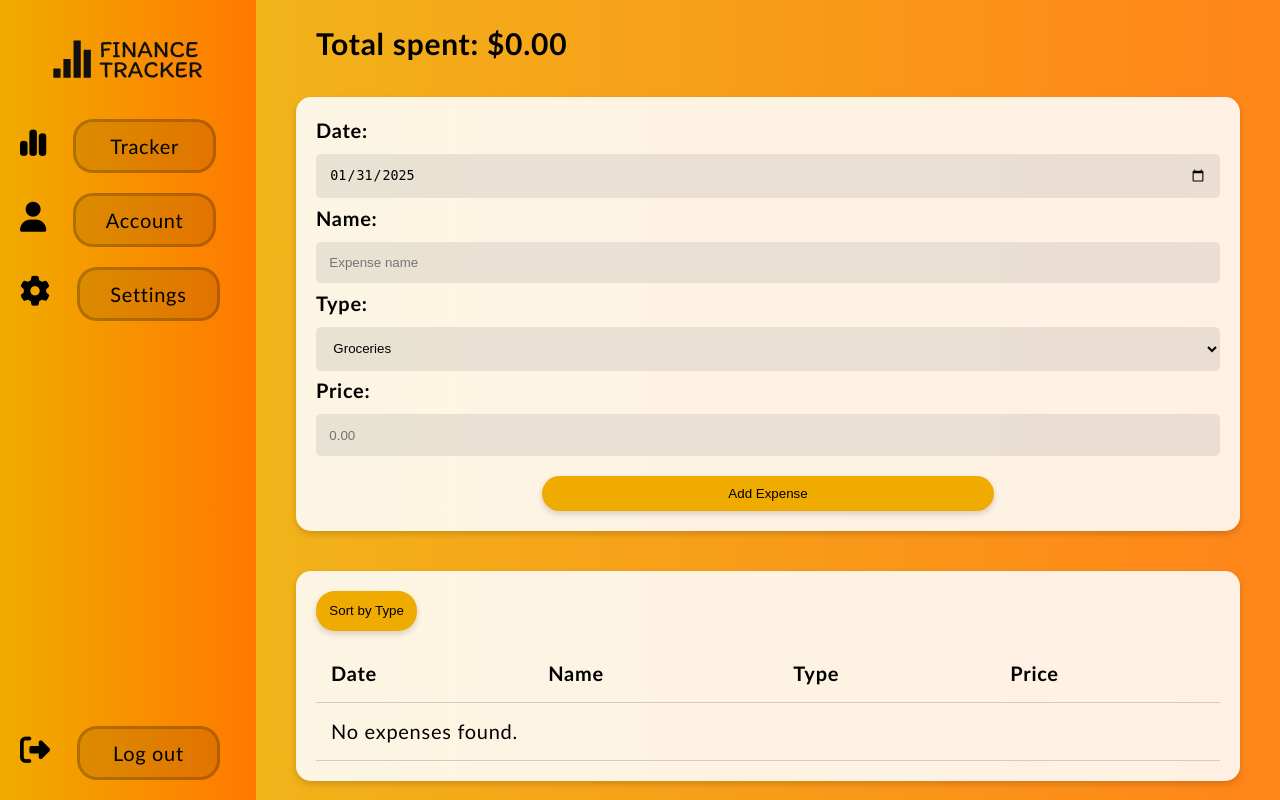
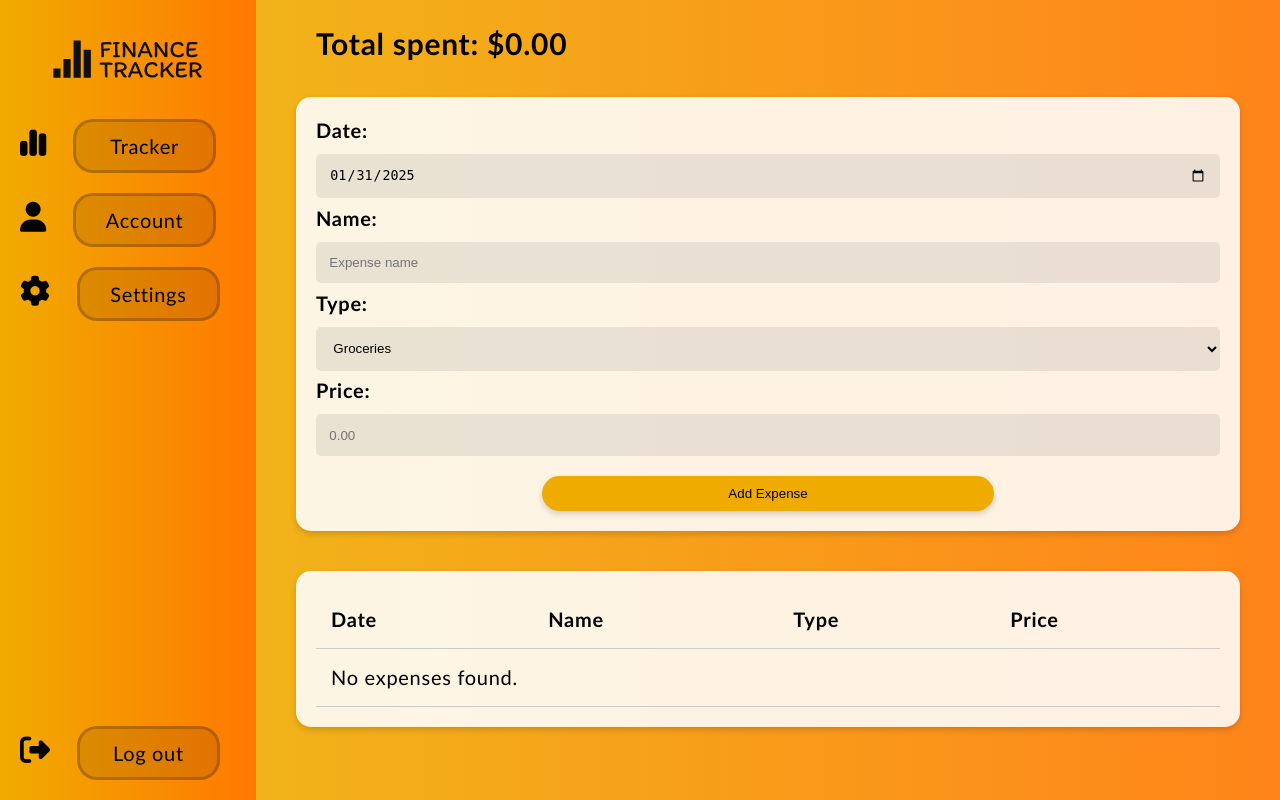
Before and after one commit to Arwers/WdPAI, a PHP site: page /tracker in a window 1280 px wide. Run offline with PHP 8.4, Linux system fonts and the light colour scheme; a stand-in replaces the project's code that opens the database connection; some libraries are stand-ins or nearby versions.

Commit message:
feat: add scrollable table for expenses

```diff
--- a/public/css/tracker.css
+++ b/public/css/tracker.css
@@ -1,3 +1,7 @@
+html,body {
+    overflow:hidden;
+}
+
 .base-container {
     display: flex;
     align-items: center;
@@ -24,6 +28,8 @@ nav {
 main {
     width: 80vw;
     height: 100%;
+    flex: 1;
+    overflow: hidden;
     background: linear-gradient(90deg, rgba(240,171,0,0.9) 0%, rgba(255, 119, 0, 0.9) 100%);
 }
 
@@ -161,6 +167,33 @@ table td {
     padding: 0.75em;
     border-bottom: 1px solid #ccc;
 }
+.expense-list table {
+    width: 100%;
+    border-collapse: collapse;
+    table-layout: fixed;
+}
+
+/* Keep the header in place */
+.expense-list table thead {
+    display: table;
+    width: 100%;
+}
+
+/* Make the tbody scrollable.
+   Adjust the max-height so that it shows exactly 4 rows.
+   For example, if one row is about 50px tall then 4 rows ≈ 200px. */
+.expense-list table tbody {
+    display: block;
+    max-height: 200px;  /* Adjust this value as needed */
+    overflow-y: auto;
+}
+
+/* Ensure tbody rows and their cells align correctly with the header */
+.expense-list table tbody tr {
+    display: table;
+    width: 100%;
+    table-layout: fixed;
+}
 
 /*@media only screen and (max-device-width: 420px) {*/
 /*    .base-container {*/
--- a/public/views/tracker.php
+++ b/public/views/tracker.php
@@ -62,8 +62,7 @@
 
             <!-- Expense List Table -->
             <div class="expense-list expense-block">
-                <button class="sort-button" type="button">Sort by Type</button>
-                <table>
+                <table class="table">
                     <thead>
                     <tr>
                         <th>Date</th>
```
